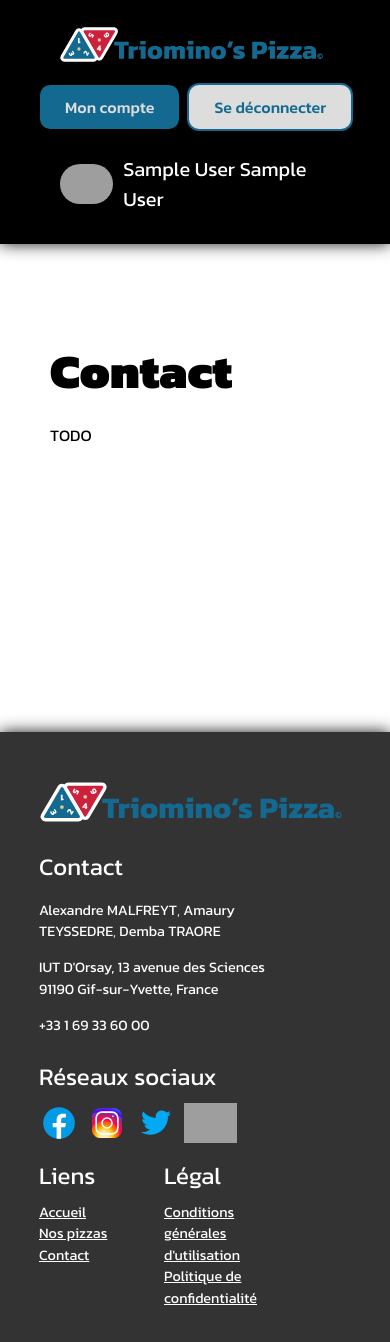
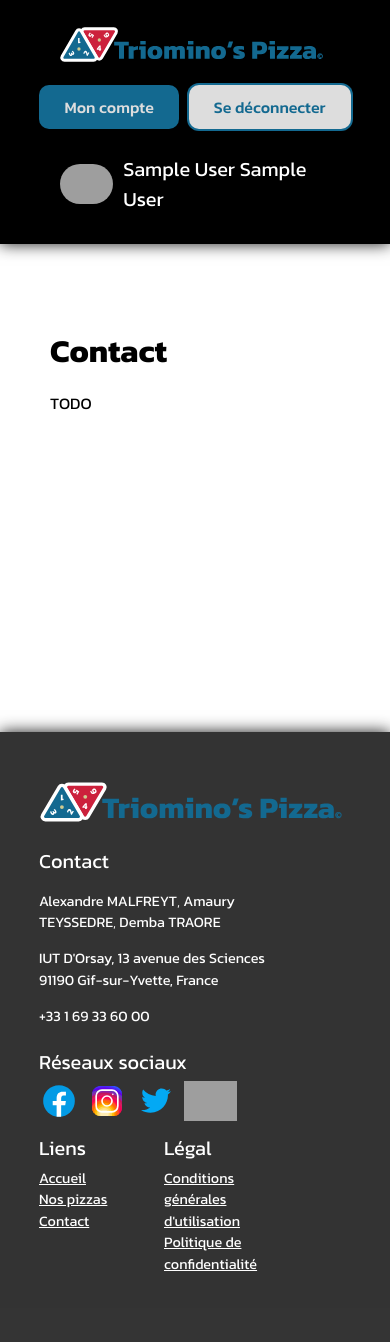
Before and after one commit to Triominos-Pizza/website, a PHP site: page /pages/contact.php in a window 390 px wide. After the commit the page ends 1271 px from the top, so only its background shows below. Run offline with PHP 8.4, Linux system fonts and the light colour scheme; the visitor is signed in with stand-in values (Sample User, id 1); data that the repository does not hold is empty; a stand-in replaces the project's code that opens the database connection; grey boxes are pictures that could not be loaded.

Commit message:
Update button and title styles for responsive design

```diff
--- a/css/components/buttons.css
+++ b/css/components/buttons.css
@@ -80,3 +80,13 @@
     padding-block: 5px;
     font-size: 14px;
 }
+
+/* Remove left margin if the button is the first element of its row */
+.secondary-button:first-child, .primary-button:first-child {
+    margin-left: 0;
+}
+
+/* Remove right margin if the button is the last element of its row */
+.secondary-button:last-child, .primary-button:last-child {
+    margin-right: 0;
+}
--- a/css/components/titles.css
+++ b/css/components/titles.css
@@ -31,3 +31,39 @@ h4 {
     margin-bottom: 0.3rem;
     margin-inline: 0;
 }
+
+@media screen and (max-width: 650px) {
+    h1 {
+        font-weight: bold;
+        font-size: 2rem;
+        margin-top: 0.5rem;
+        margin-bottom: 0.5rem;
+        margin-inline: 0;
+    }
+
+    h2 {
+        font-weight: bold;
+        font-size: 1.5rem;
+        margin-top: 0.5rem;
+        margin-bottom: 0.5rem;
+        margin-inline: 0;
+    }
+
+    h3 {
+        font-weight: normal;
+        font-size: 1.25rem;
+        margin-top: 0.3rem;
+        margin-bottom: 0.3rem;
+        margin-inline: 0;
+    }
+
+    h4 {
+        color: #635F5F;
+        font-style: italic;
+        font-weight: normal;
+        font-size: 1rem;
+        margin-top: 0.3rem;
+        margin-bottom: 0.3rem;
+        margin-inline: 0;
+    }
+}
```
